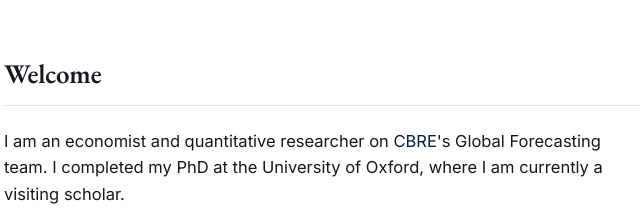
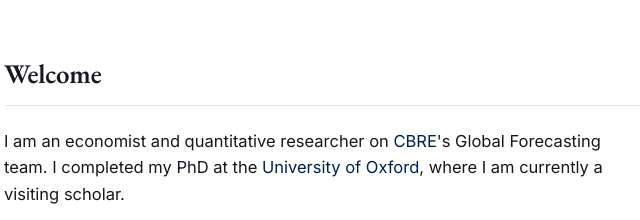
Before and after one commit to trczecon/trczecon.github.io, a plain HTML site: page index.html in a window 1280 px wide. Shown: the top 220 px of the page, 362-1002 px from the left. Drawn offline with nearby package versions, Linux system fonts and the light colour scheme.

Commit message:
Link University of Oxford to department profile page

```diff
--- a/index.html
+++ b/index.html
@@ -84,8 +84,9 @@
       <p class="bio">
         I am an economist and quantitative researcher on
         <a href="https://www.cbre.com/">CBRE</a>'s Global Forecasting team.
-        I completed my PhD at the University of Oxford, where I am currently a
-        visiting scholar.
+        I completed my PhD at the
+        <a href="https://www.economics.ox.ac.uk/people/cheng-zhang">University of Oxford</a>,
+        where I am currently a visiting scholar.
       </p>
       <p class="bio">
         My doctoral research sits at the intersection of <em>macroeconomics</em> and
```
